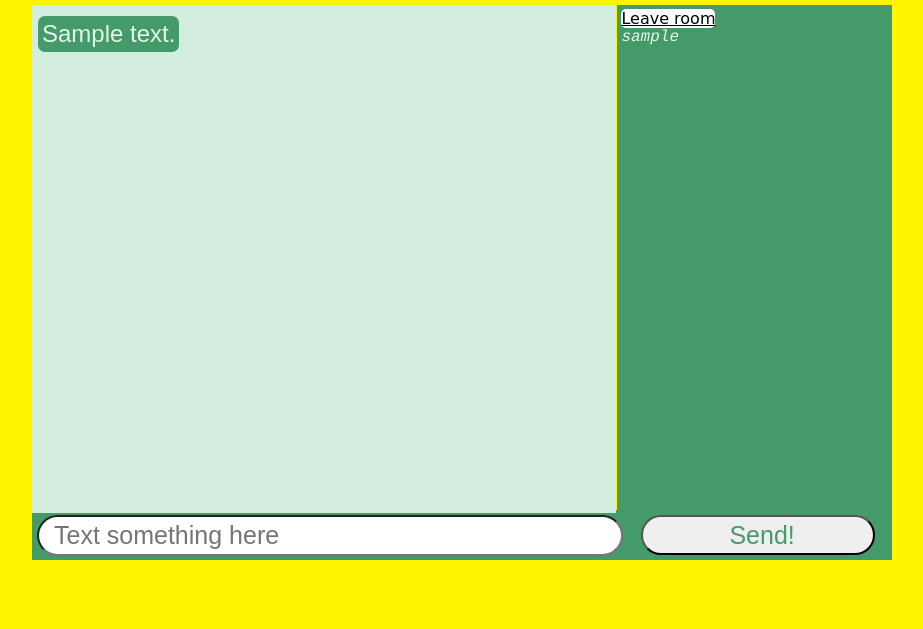
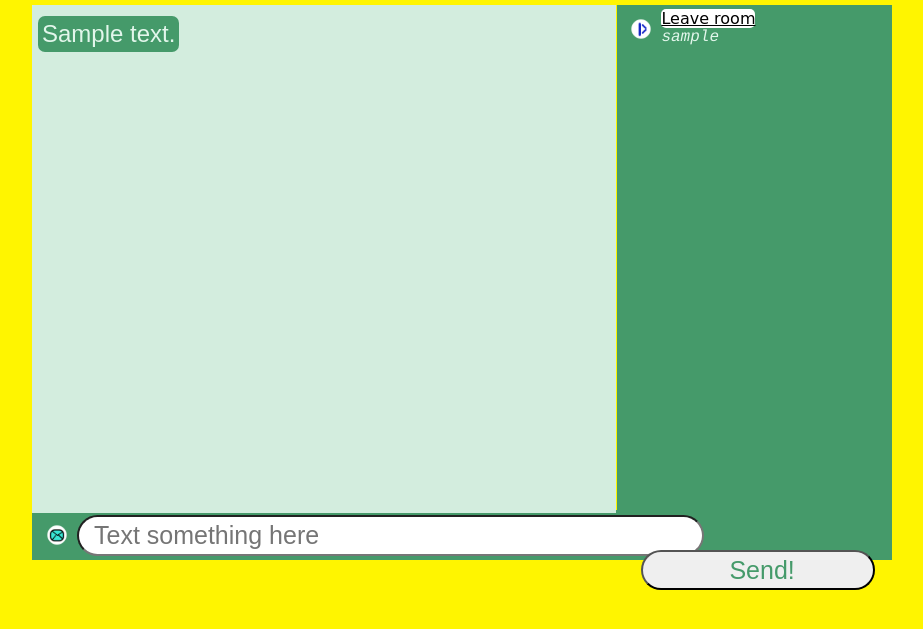
Before and after one commit to VetrovDmitry/super-umbrella, a Flask app: page /room/1 in a window 1280 px wide. Shown: the part 50-679 px from the top of the page, without its empty margins (178-1101 px from the left). Run offline with Flask 2, Linux system fonts and the light colour scheme; a user stored in the database is signed in; tables that the repository leaves empty hold one stand-in row (values such as "Sample post"); some libraries are stand-ins or nearby versions.

Commit message:
lesson icons

```diff
--- a/app/static/styles/first.css
+++ b/app/static/styles/first.css
@@ -181,7 +181,7 @@ div.input_line {
 }
 
 div.input_message {
-    width: 70%;
+    width: 75%;
     height: 35px;
     float: left;
     background: transparent;
@@ -278,6 +278,7 @@ div.setting_banner {
     padding: 20px;
 }
 
+
 div.change_line {
     margin-top: 20px;
     margin-bottom: 20px;
@@ -300,3 +301,9 @@ a.danger_button {
     height: 100%;
     background: #FF3900;
 }
+
+img.small_icon {
+    float: left;
+    width: 40px;
+    height: 40px;
+}
--- a/app/templates/chat/room.html
+++ b/app/templates/chat/room.html
@@ -26,7 +26,7 @@
             </div>
             <div class="members scroll">
                 <a class="button" href="{{ url_for('chat.leave_room', room_id=room_id) }}">
-                    Leave room
+                    <img class="small_icon" src="../static/images/leaveicon.png" alt="leave-icon"> Leave room
                 </a>
                 {% for member in members %}
                 <div class="member">{{member}}</div>
@@ -36,11 +36,13 @@
         <div class="input_line">
             <form method="post" action="{{url_for('chat.room', room_id=room_id)}}" autocomplete="off">
                 {{ form.hidden_tag() }}
+                <img class="small_icon" src="../static/images/send_message.png" alt="send_message">
                 <div class="input_message">
                     {{ form.content(placeholder='Text something here') }}
                 </div>
                 <div class="send_button">
                     {{ form.submit() }}
+
                 </div>
             </form>
         </div>
```
Also changed, not shown: app/static/images/leaveicon.png (added), app/static/images/send_message.png (added).
